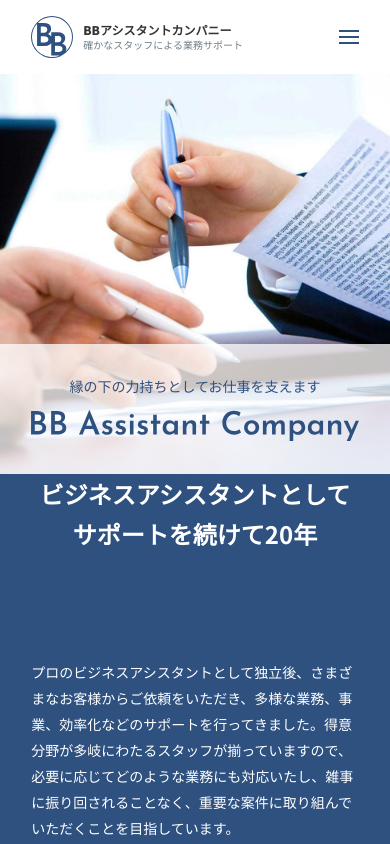
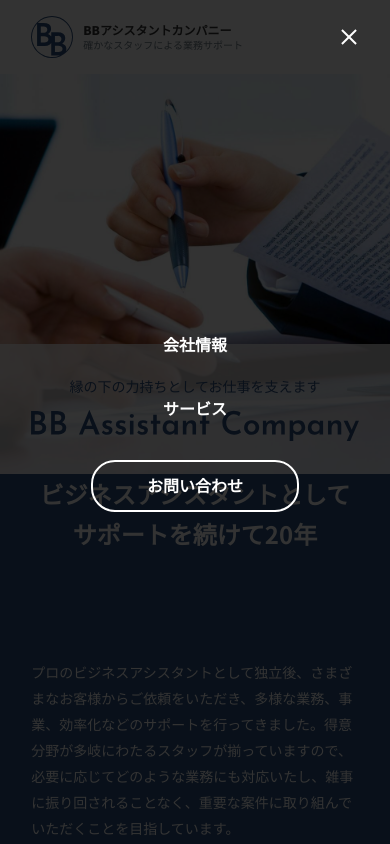
Before and after one commit to Vermee81/practice-website, a plain HTML site: page index.html in a window 390 px wide. Both pictures are taken after a click on the button "MENU". Shown: the top 844 px of the page. Drawn offline with Linux system fonts and the light colour scheme.

Commit message:
[add] ナビゲーションメニューを追加する

```diff
--- a/index.html
+++ b/index.html
@@ -23,7 +23,14 @@
                     <p class="desc">確かなスタッフによる業務サポート</p>
                 </div>
             </div>
-            <button type="button" class="nav-button">
+            <nav class="nav">
+                <ul>
+                    <li><a href="#">会社情報</a></li>
+                    <li><a href="#">サービス</a></li>
+                    <li><a href="#" class="btn">お問い合わせ</a></li>
+                </ul>
+            </nav>
+            <button type="button" class="nav-button" onclick="navFunc()">
                 <span class="sr-only">MENU</span>
             </button>
         </div>
@@ -120,6 +127,11 @@
             </ul>
         </div>
     </footer>
+    <script>
+        function navFunc() {
+            document.querySelector('html').classList.toggle('open');
+        }
+    </script>
 </body>
 
 </html>
--- a/style.css
+++ b/style.css
@@ -94,11 +94,94 @@
     height: 2px;
     background-color: currentColor;
     transform: translateY(5px);
+    transition: 0.3s ease-in-out;
 }
 
 .nav-button::before {
     transform: translateY(-5px);
     box-shadow: 0 6px currentColor;
+}
+
+/* ナビゲーションボタン（閉じるボタン）*/
+
+.open .nav-button {
+    z-index: 1000;
+    color: #ffffff;
+}
+
+.open .nav-button::before {
+    transform: translateY(1px) rotate(45deg);
+    box-shadow: none;
+}
+
+.open .nav-button::after {
+    transform: translateY(-1px) rotate(-45deg);
+}
+
+/* ナビゲーションメニュー: モバイル */
+
+@media (max-width: 899px) {
+    html .open, .open body {
+        height: 100%;
+        overflow: hidden;
+    }
+    .open .form {
+        display: none;
+    }
+    .open nav {
+        left: 0;
+    }
+    .header {
+        position: relative;
+    }
+    .nav {
+        position: absolute;
+        top: 0;
+        left: 100%;
+        width: 100%;
+        height: 100vh;
+        background: rgba(0, 0, 0, 0.8);
+        color: #ffffff;
+        display: flex;
+        justify-content: center;
+        align-items: center;
+        transition: left 0.5s;
+    }
+    html, body {
+        overflow-x: hidden;
+    }
+    .nav ul {
+        list-style: none;
+        font-weight: bold;
+        text-align: center;
+    }
+    .nav li:not(:last-child) {
+        margin-bottom: 40px;
+    }
+    .nav .btn {
+        color: inherit;
+    }
+}
+
+/* ナビゲーションメニュー PC */
+
+@media (min-width: 900px) {
+    .nav-button {
+        display: none;
+    }
+    .nav ul {
+        display: flex;
+        align-items: center;
+        list-style: none;
+        color: #333333;
+    }
+    .nav li:not(:last-child) {
+        margin-right: 23px;
+    }
+    .nav .btn {
+        width: 148px;
+        border-color: #CDD6DD;
+    }
 }
 
 .header .container {
```
